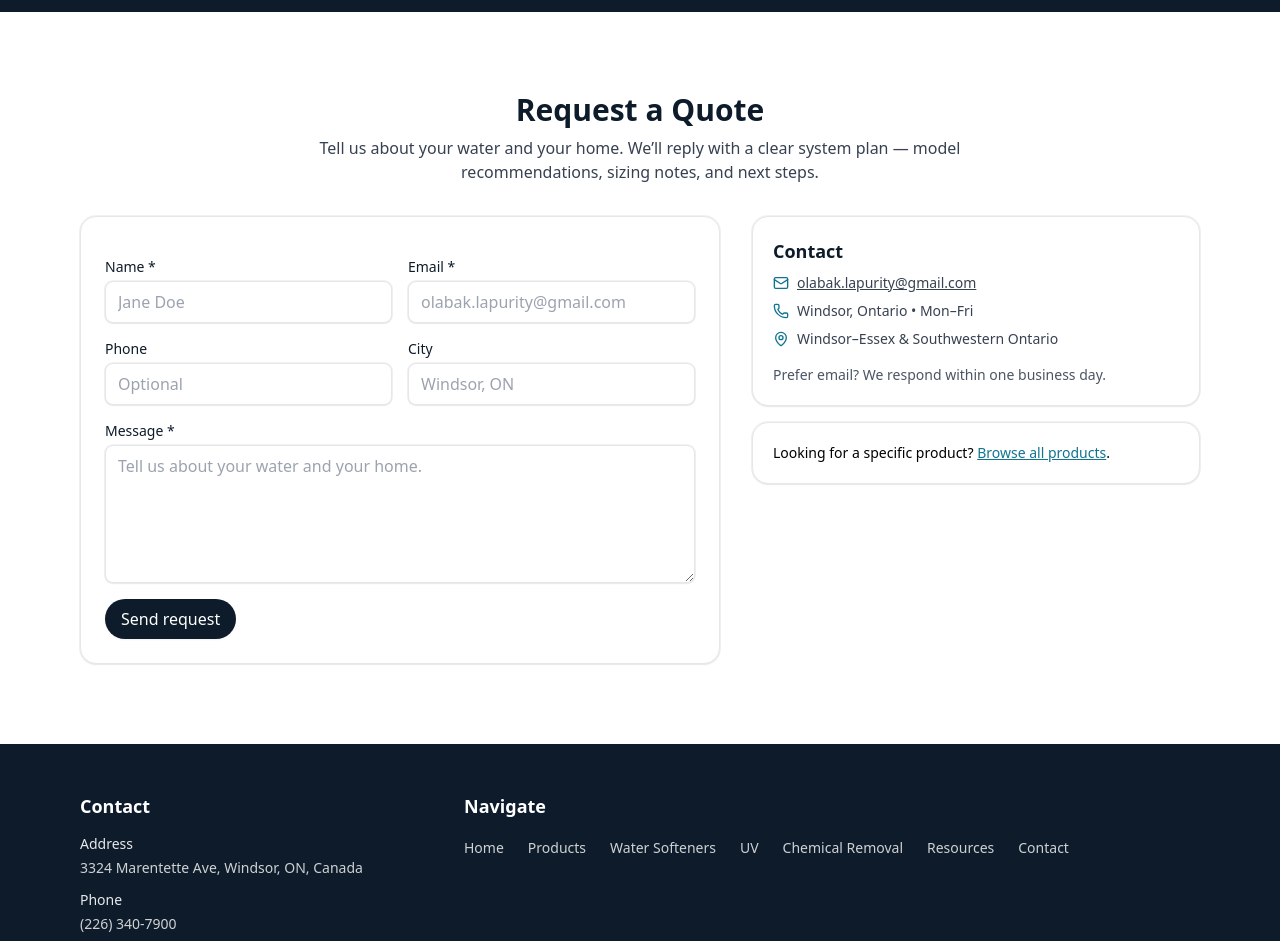
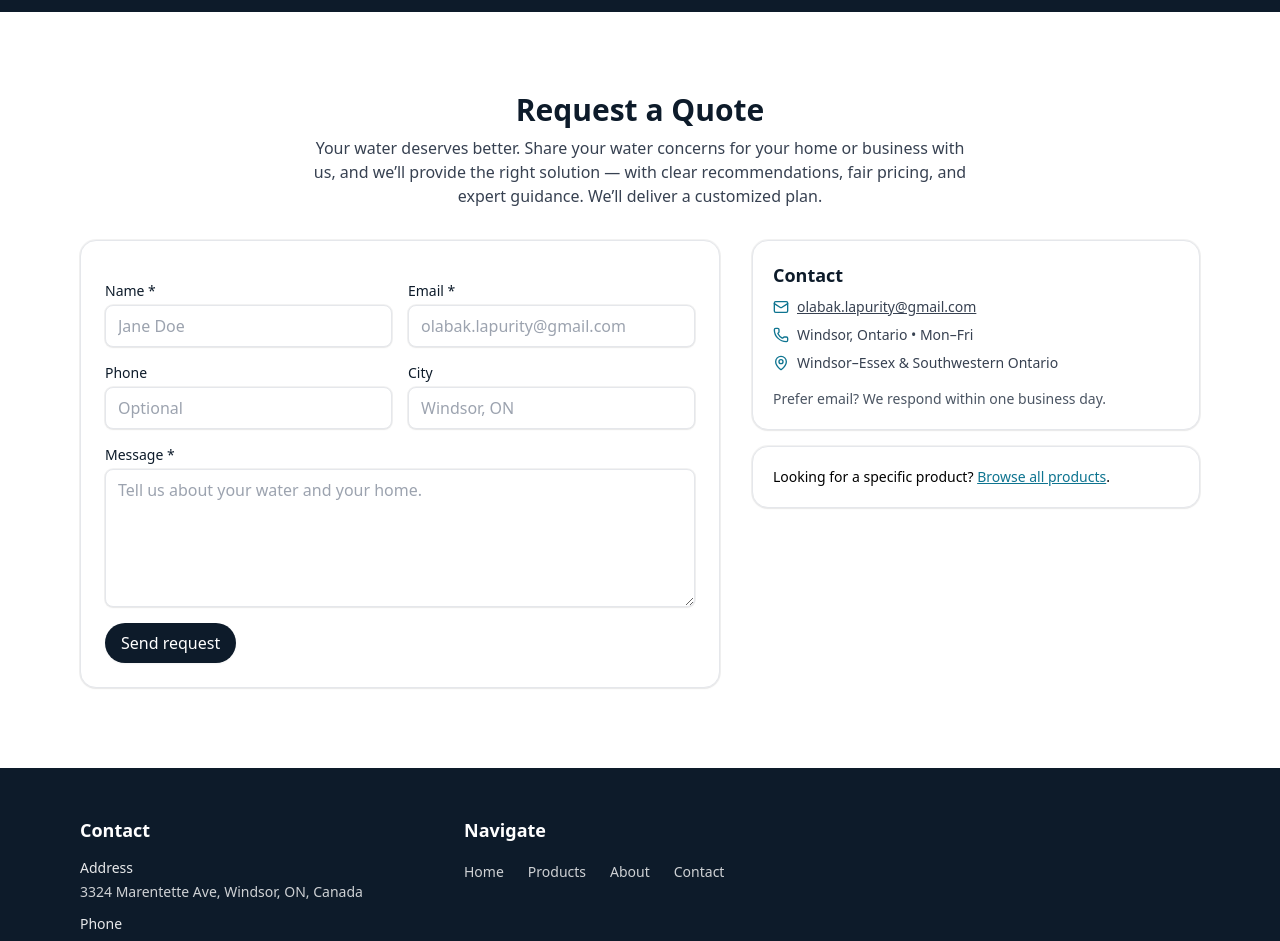
Before and after one commit to MohammadLab/la-purity-water-tech, a Next.js app: page /contact in a window 1280 px wide. Shown: the part 740-1681 px from the top of the page. Built offline with nearby package versions, Linux system fonts and the light colour scheme.

Commit message:
Changed Contact Page text, edited footer buttons

```diff
--- a/app/(site)/contact/page.tsx
+++ b/app/(site)/contact/page.tsx
@@ -20,8 +20,9 @@ export default function ContactPage() {
           <div className="text-center">
             <h1 className="text-3xl font-semibold text-[#0D1B2A]">Request a Quote</h1>
             <p className="mx-auto mt-2 max-w-2xl text-gray-700">
-              Tell us about your water and your home. We’ll reply with a clear system plan —
-              model recommendations, sizing notes, and next steps.
+              Your water deserves better. Share your water concerns for your home or business with us,
+              and we’ll provide the right solution — with clear recommendations, fair pricing, and expert guidance.
+              We’ll deliver a customized plan.
             </p>
           </div>
 
--- a/components/layout/Footer.tsx
+++ b/components/layout/Footer.tsx
@@ -6,10 +6,7 @@ import Container from "@/components/ui/Container";
 const NAV = [
   { label: "Home", href: "/" },
   { label: "Products", href: "/products" },
-  { label: "Water Softeners", href: "/products/water-softeners" },
-  { label: "UV", href: "/products/uv" },
-  { label: "Chemical Removal", href: "/products/chemical-removal" },
-  { label: "Resources", href: "/resources" },
+  { label: "About", href: "/about" },
   { label: "Contact", href: "/contact" },
 ];
 
```
